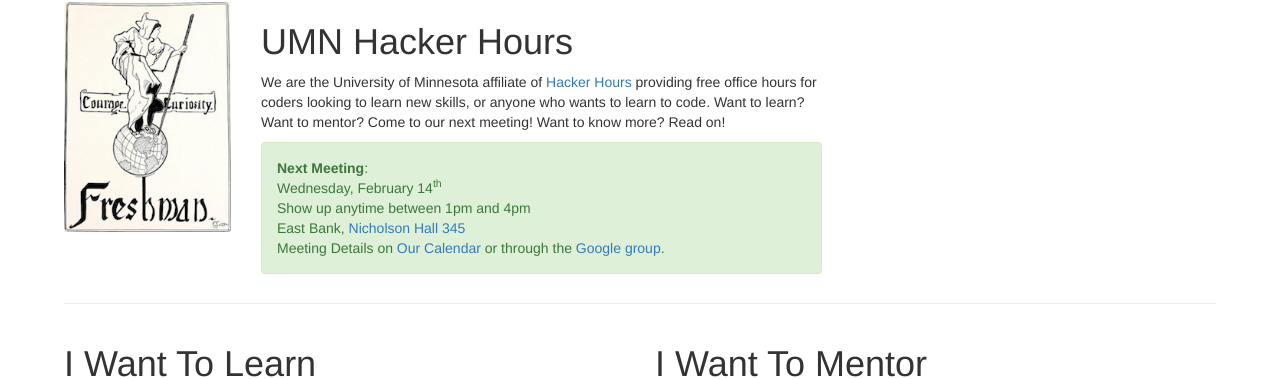
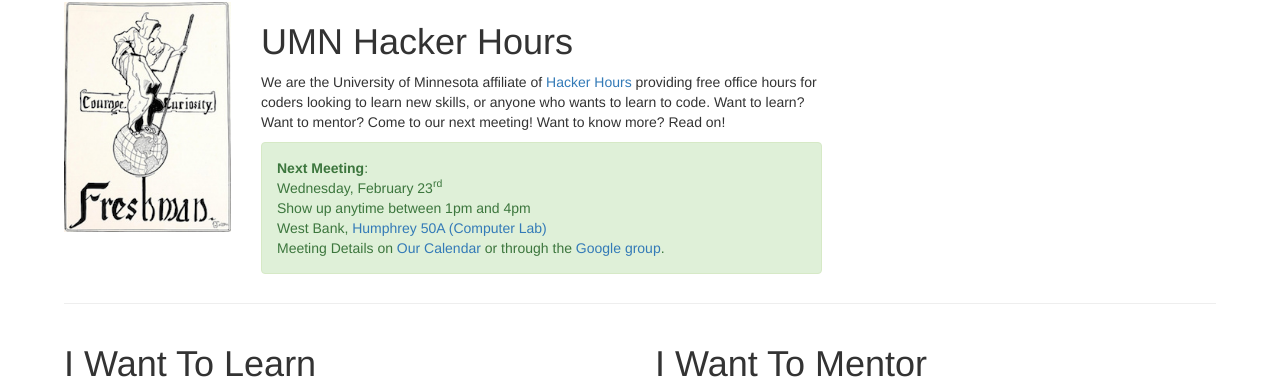
Before and after one commit to umnhackerhours/umnhackerhours.github.io, a Jekyll site: the page built from index.markdown, in a window 1280 px wide. Shown: the part 102-481 px from the top of the page. Built offline with Jekyll 4.4.1, drawn with Linux system fonts in a browser that asks for light colours.

Commit message:
2018-02-23

```diff
--- a/index.markdown
+++ b/index.markdown
@@ -13,13 +13,13 @@ description: Home
       <div class="alert alert-success" role="alert">
         <a class="anchor" id="next_meeting"></a>
         <strong>Next Meeting</strong>:<br />
-        Wednesday, February 14<sup>th</sup><br />
+        Wednesday, February 23<sup>rd</sup><br />
         Show up anytime between 1pm and 4pm<br />
         <!-- East Bank, <a href="https://roomsearch.umn.edu/roomsearch/#/rooms/6b2fc4e1-60f0-4d06-adb3-f2c58e314c6c">Nicholson Hall 345</a><br /> -->
         <!-- West Bank, <a href="https://roomsearch.umn.edu/roomsearch/#/rooms/69098659-4825-45b7-96d5-902f6b428017">Humphrey 50A (Computer Lab)</a><br /> -->
         <!-- St. Paul, <a href="https://roomsearch.umn.edu/roomsearch/#/rooms/c0619129-43e2-495e-98e3-5868ea0cc817">Hodson Hall 490</a><br /> -->
 
-        East Bank, <a href="https://roomsearch.umn.edu/roomsearch/#/rooms/6b2fc4e1-60f0-4d06-adb3-f2c58e314c6c">Nicholson Hall 345</a><br />
+        West Bank, <a href="https://roomsearch.umn.edu/roomsearch/#/rooms/69098659-4825-45b7-96d5-902f6b428017">Humphrey 50A (Computer Lab)</a><br />
         Meeting Details on <a href="https://www.google.com/calendar/embed?src=umn.edu_ii9odmho4m63bsq19879mu0iis%40group.calendar.google.com&ctz=America/Chicago">Our Calendar</a> or through the <a href='https://groups.google.com/a/umn.edu/d/hackerhours'>Google group</a>.
       </div>
     </div>
```
